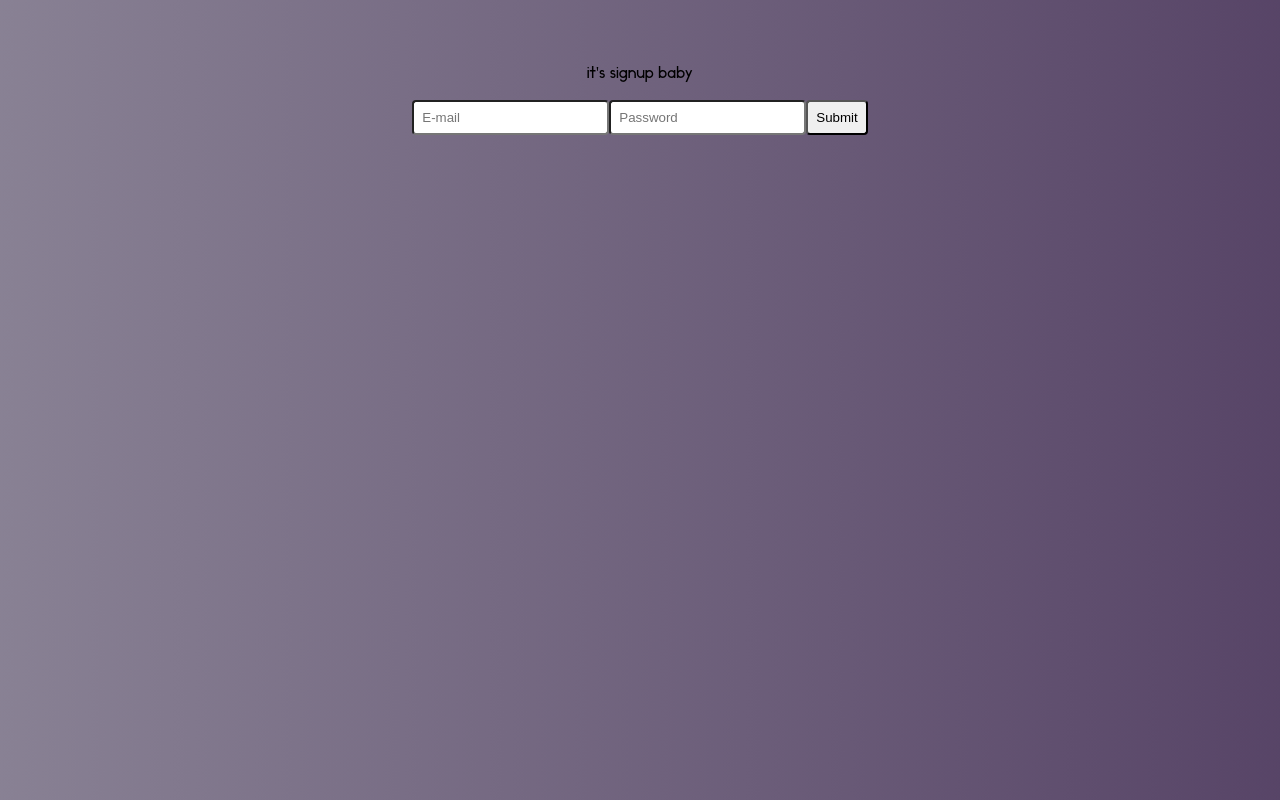
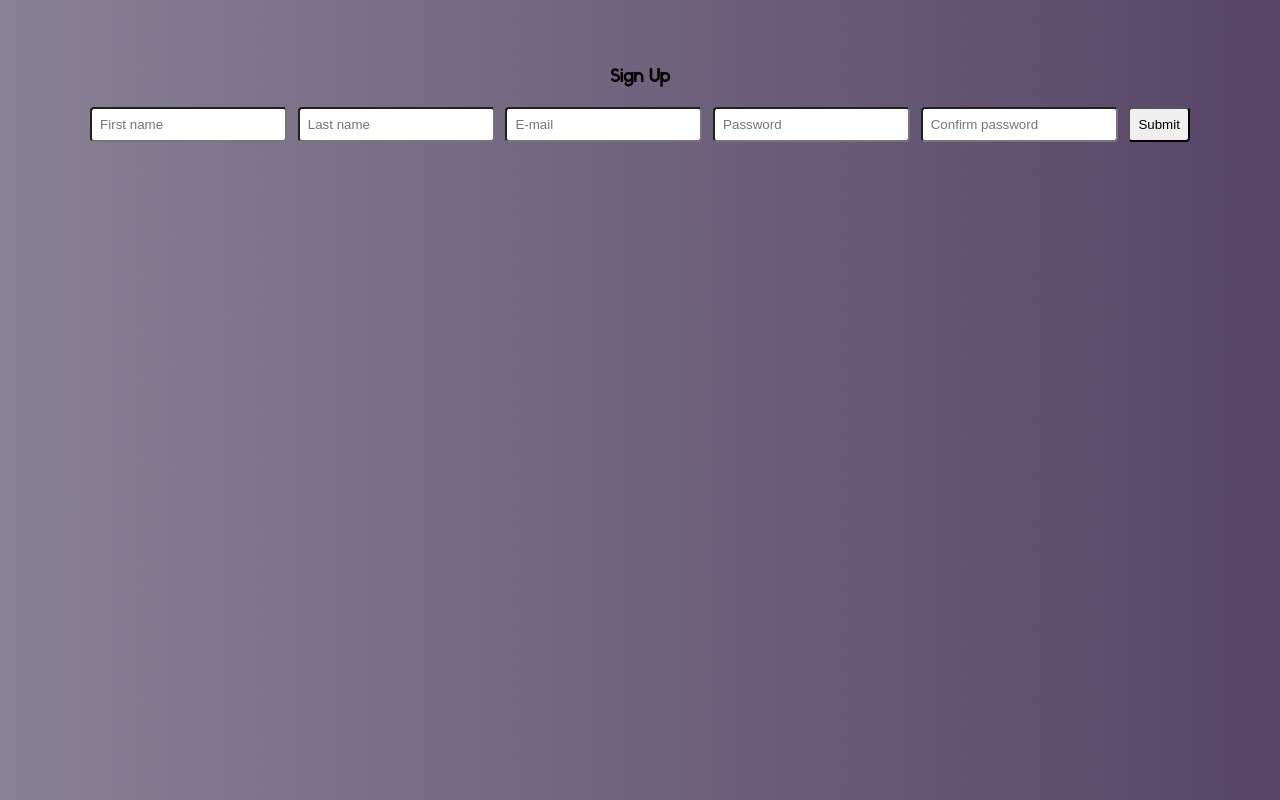
Before and after one commit to cristinamurillo/feel_front_end, a React (Create React App) app: page /signup in a window 1280 px wide. Built offline with nearby package versions, Linux system fonts and the light colour scheme.

Commit message:
added user sign up

```diff
--- a/src/Components/Animation.js
+++ b/src/Components/Animation.js
@@ -2,7 +2,7 @@ import React, {Component} from 'react'
 import {connect} from 'react-redux'
 import styled from 'styled-components'
 import {withRouter} from 'react-router-dom'
-import smoke from '../smoke.jpg'
+
 
 class Animation extends Component {
 
--- a/src/Components/PaintingSelect.js
+++ b/src/Components/PaintingSelect.js
@@ -56,9 +56,9 @@ class PaintingSelect extends Component {
         <h3 className="header">Choose an Artwork</h3>
             <div id="toggle">
             <p>Toggle View</p>
-            <label class="switch">
+            <label className="switch">
                 <input type="checkbox" onChange={this.handleCheckChange} checked={this.state.singleView}/>
-                <span class="slider"/>
+                <span className="slider"/>
             </label>
             </div>
             <form onSubmit={this.submitURLHandler}>
--- a/src/Components/Profile.js
+++ b/src/Components/Profile.js
@@ -14,7 +14,7 @@ class Profile extends Component {
     }
 
     render(){
-        if(localStorage.getItem('user')) {
+        if(localStorage.getItem('token')) {
             return(
                 <p>it's profile baby</p>
             )
--- a/src/Components/SignUp.js
+++ b/src/Components/SignUp.js
@@ -12,14 +12,37 @@ class SignUp extends Component {
         confirm_password: ""
     }
 
+    changeHandler = (e) => {
+        this.setState({
+            [e.target.name]: e.target.value
+        })
+    }
+
+    submitHandler = (e) => {
+        e.preventDefault()
+        console.log("sign up sent")
+        axios.post('http://localhost:3000/api/v1/users', this.state)
+            .then(response => {
+                console.log(response)
+                localStorage.setItem('token', response.data.jwt)
+                this.props.history.push('/')
+            })
+            .catch(error => {
+                console.log(error)
+            })
+    }
+
     render(){
         return(
             <div className="section">
-                <p>it's signup baby</p>
-                <form onSubmit={this.submitHandler}>
-                <input type="text" name="email" placeholder="E-mail" value={this.state.email} onChange={this.changeHandler}/>
-                <input type="text" name="password" placeholder="Password" value={this.state.password} onChange={this.changeHandler}/>
-                <input type= "submit" value="Submit"/>
+                <h3>Sign Up</h3>
+                <form onSubmit={this.submitHandler} id="signup">
+                    <input type="text" name="first_name" placeholder="First name" value={this.state.first_name} onChange={this.changeHandler}/>
+                    <input type="text" name="last_name" placeholder="Last name" value={this.state.last_name} onChange={this.changeHandler}/>
+                    <input type="text" name="email" placeholder="E-mail" value={this.state.email} onChange={this.changeHandler}/>
+                    <input type="password" name="password" placeholder="Password" value={this.state.password} onChange={this.changeHandler}/>
+                    <input type="password" name="confirm_password" placeholder="Confirm password" value={this.state.confirm_password} onChange={this.changeHandler}/>
+                    <input type= "submit" value="Submit"/>
                 </form>
             </div>
         )
--- a/src/index.css
+++ b/src/index.css
@@ -112,6 +112,11 @@ code {
 input {
   padding: .6em;
   border-radius: 4px;
+  margin: 0 .4em;
+}
+
+#signup{
+  display: block;
 }
 
 .med-button {
```
